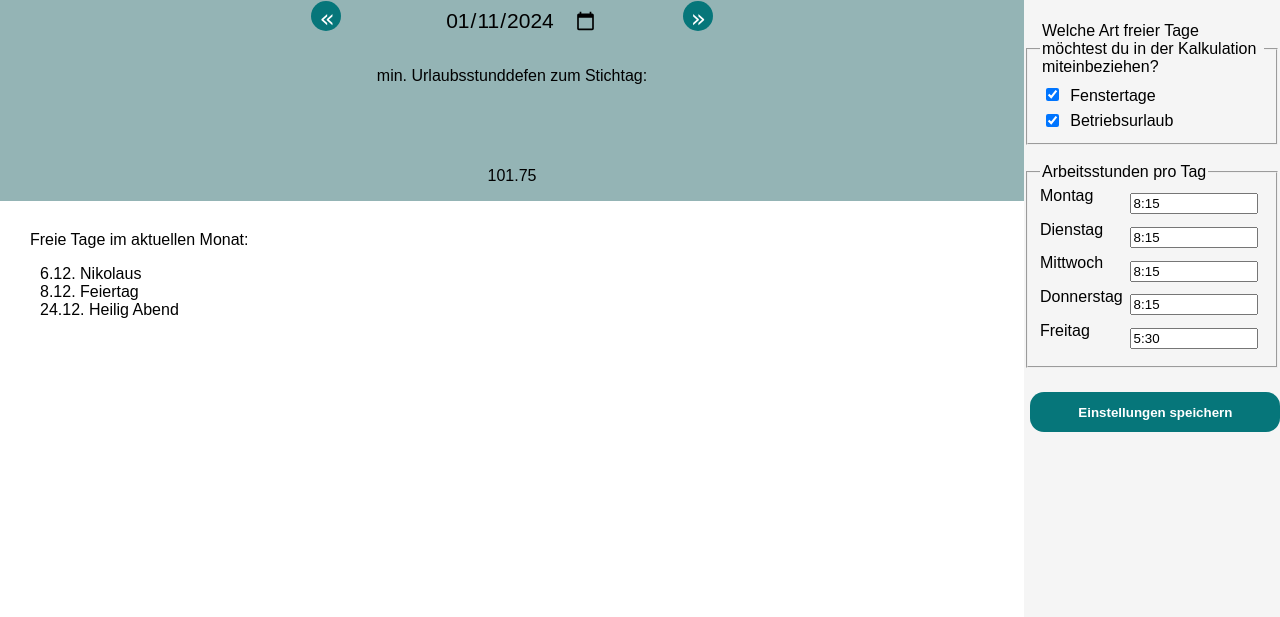
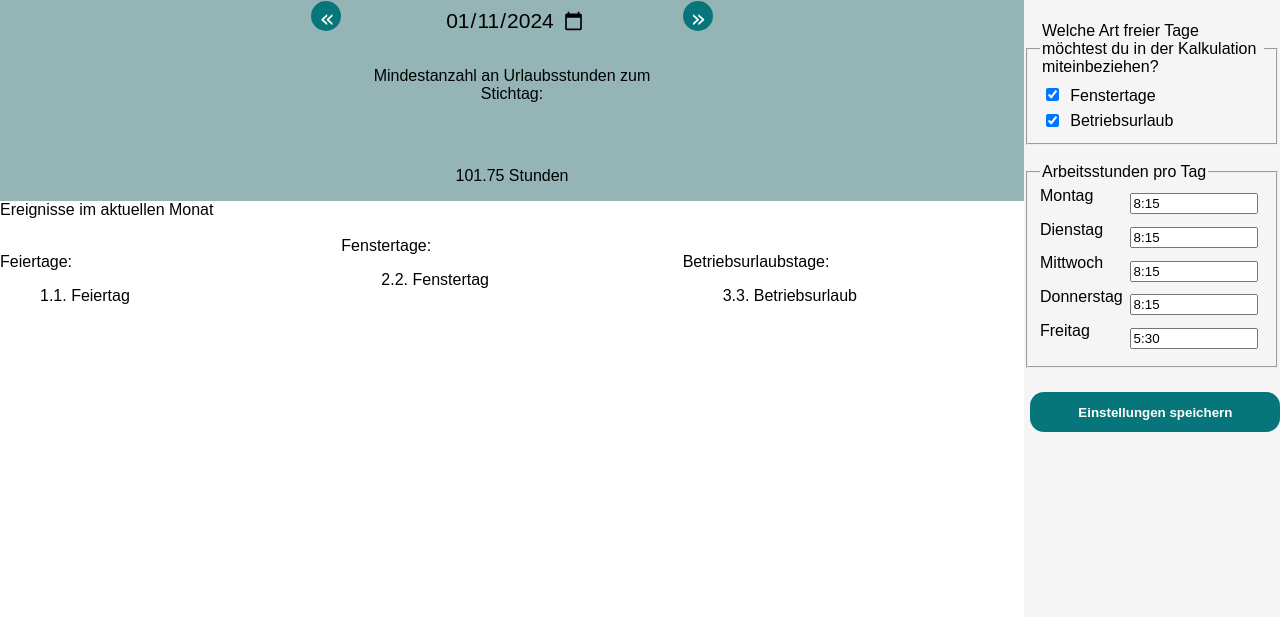
Before and after one commit to e1even44/VacationCalc, a plain HTML site: page index.html in a window 1280 px wide. Shown: the part 183-800 px from the top of the page. Drawn offline with Linux system fonts and the light colour scheme.

Commit message:
code formatting

```diff
--- a/css/detailed-layout.css
+++ b/css/detailed-layout.css
@@ -68,10 +68,6 @@ button.round-button:hover {
     font-size: 24px;
 }
 
-p.freedays-month {
-    margin: 30px 30px 10px;
-}
-
 .mockup-link {
     color: var(--linkblue);
     cursor: pointer;
@@ -129,3 +125,13 @@ li{
     font-family: sans-serif;
     /* TODO modify datepicker style */
 }
+
+.events-of-month{
+    display: grid;
+    grid-template-columns:1fr 1fr 1fr;
+    grid-template-rows: 1fr;
+}
+
+p.events-of-month{
+    margin: 30px 30px 10px;
+}
--- a/index.html
+++ b/index.html
@@ -12,13 +12,11 @@
 </head>
 
 <body>
-
     <div>
         <img src="resources/logo_incl._name_scaled.png" alt="OhDeer Logo">
         <input type="button" id="button-lightsoff" value="&#x262F">
     </div>
 
-    <!--page layout-->
     <div class="container">
         <div class="toppanel"></div>
         <div class="d-flex">
@@ -30,22 +28,20 @@
                     <div></div>
                     <div></div>
                     <div>
-                        <button class="round-button" id="left-button">&laquo;</button>
+                        <button class="round-button" id="left-button" onclick="getPreviousDay()">&laquo;</button>
                     </div>
-                    <!-- <div id="result">
-                        <datetd id="displaydate"></datetd>
-                    </div> -->
                     <div>
-                        <input type="date" id="datepicker" name="datepicker" />
+                        <input type="date" id="datepicker" aria-label="Datumsauswahl" name="datepicker" min="2023-12-31"
+                            max="2024-12-31" />
                     </div>
                     <div>
                         <button class="round-button" id="right-button">&raquo;</button>
                     </div>
                     <div></div>
                     <div>
-                        <p>min. Urlaubsstunddefen zum Stichtag:</p>
+                        <p>Mindestanzahl an Urlaubsstunden zum Stichtag:</p>
                     </div>
-                    <div></div>
+                    <br>
                     <div></div>
                     <div>
                         <p id="minVacHours"></p>
@@ -53,18 +49,33 @@
                     <div></div>
                     <div></div>
                 </div>
-                <div>
-                    <wrapper class="view-freieTage-month">
-                        <div>
-                            <p class="freedays-month">Freie Tage im aktuellen Monat:</p>
+
+                <div>Ereignisse im aktuellen Monat</div>
+                <br>
+                <div class="events-of-month">
+                    <div>
+                        <p>Feiertage:</p>
+                        <ul>
+                            <li>1.1. Feiertag</li>
+                        </ul>
+                    </div>
+
+                    <div>
+                        <p">Fenstertage:</p>
                             <ul>
-                                <li>6.12. Nikolaus</li>
-                                <li>8.12. Feiertag</li>
-                                <li>24.12. Heilig Abend</li>
+                                <li>2.2. Fenstertag</li>
+                                <li></li>
                             </ul>
-                        </div>
-                    </wrapper>
+                    </div>
+
+                    <div>
+                        <p>Betriebsurlaubstage:</p>
+                        <ul>
+                            <li>3.3. Betriebsurlaub</li>
+                        </ul>
+                    </div>
                 </div>
+
             </div>
 
             <div class="sidepanel" id="settings">
@@ -103,7 +114,6 @@
             <div class="mockup-link">FAQ</div>
         </div>
     </div>
-    <!--page layout-->
 
     <script src="/js/logic.js"></script>
     <script src="js/frontlogic.js"></script>
--- a/js/frontlogic.js
+++ b/js/frontlogic.js
@@ -1,18 +1,23 @@
-document.getElementById('datepicker').valueAsDate = new Date();
-
+const date = document.getElementById('datepicker').valueAsDate = new Date();
 
 // calling function and update  HTML element
 async function updateMinVacHours() {
-    const selectedDate =  document.getElementById('datepicker').valueAsDate;
+    const selectedDate = document.getElementById('datepicker').valueAsDate;
     const selectedYear = selectedDate.getFullYear();
-
     const minHours = await getMinHoursOfGivenDay(selectedDate, selectedYear);
-    document.getElementById('minVacHours').innerText = `${minHours}`;
+    document.getElementById('minVacHours').innerText = `${minHours} Stunden`;
 }
-
 updateMinVacHours();
 
 const selectedElement = document.querySelector('#datepicker');
 selectedElement.addEventListener("change", (_event) => {
     updateMinVacHours();
 })
+
+// TODO fix
+async function getPreviousDay() {
+    // const previousDay = ;
+    selectedDate = previousDay;
+    document.getElementById('datepicker').valueAsDate = selectedDate;
+    updateMinVacHours();
+}
--- a/js/logic.js
+++ b/js/logic.js
@@ -147,9 +147,9 @@ async function getFullInfoYear(year) {
     calcMinNeededVacationHours();
 }
 
-// gets minimum vacation hours of given day
+// gets minimum vacation hours of given day>
 async function getMinHoursOfGivenDay(date, year) {
-   await getFullInfoYear(year);
+    await getFullInfoYear(year);
 
     for (let i = 0; i < fullYear.length; i++) {
         if (date.toDateString() === fullYear[i].date) {
@@ -157,3 +157,18 @@ async function getMinHoursOfGivenDay(date, year) {
         }
     }
 }
+
+async function getNationalHolidaysOfGivenMonth(month, year) {
+    await getFullInfoYear(year);
+    const holidaysOfMonth = [];
+    const counter = 0;
+
+    for (let i = 0; i < fullYear.length; i++) {
+        const formattedDate = new Date(fullYear[i].date).toLocaleDateString('de-AT');
+
+        if (fullYear[i].isNationalHoliday && formattedDate.month === month) {
+            holidaysOfMonth[counter] = formattedDate;
+            counter++;
+        }
+    }
+}
```
